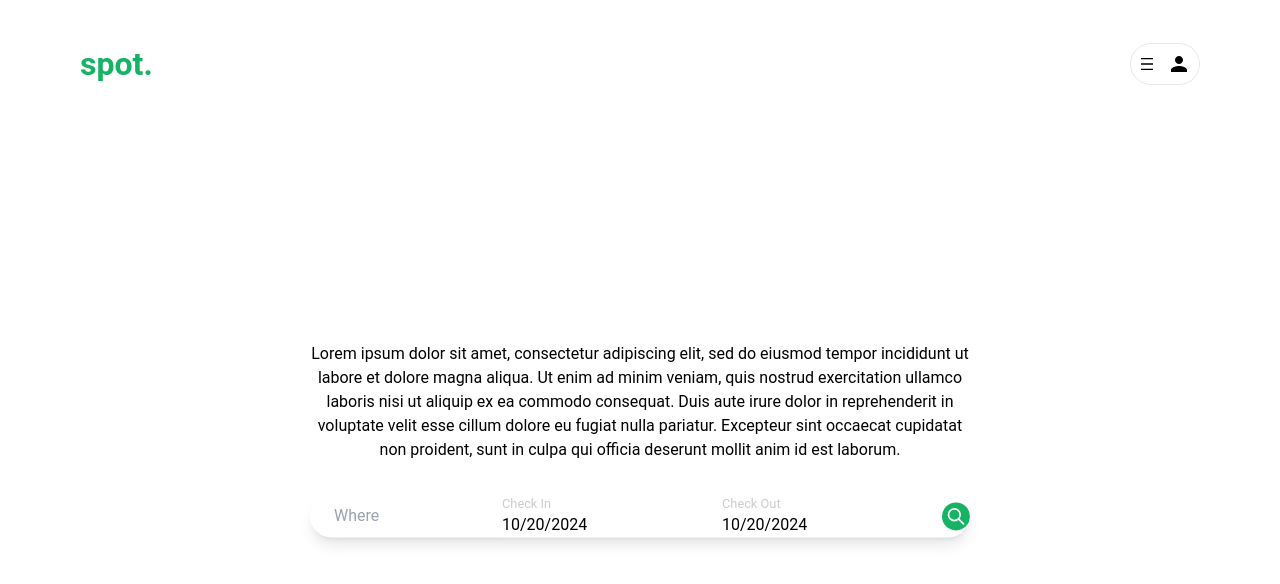
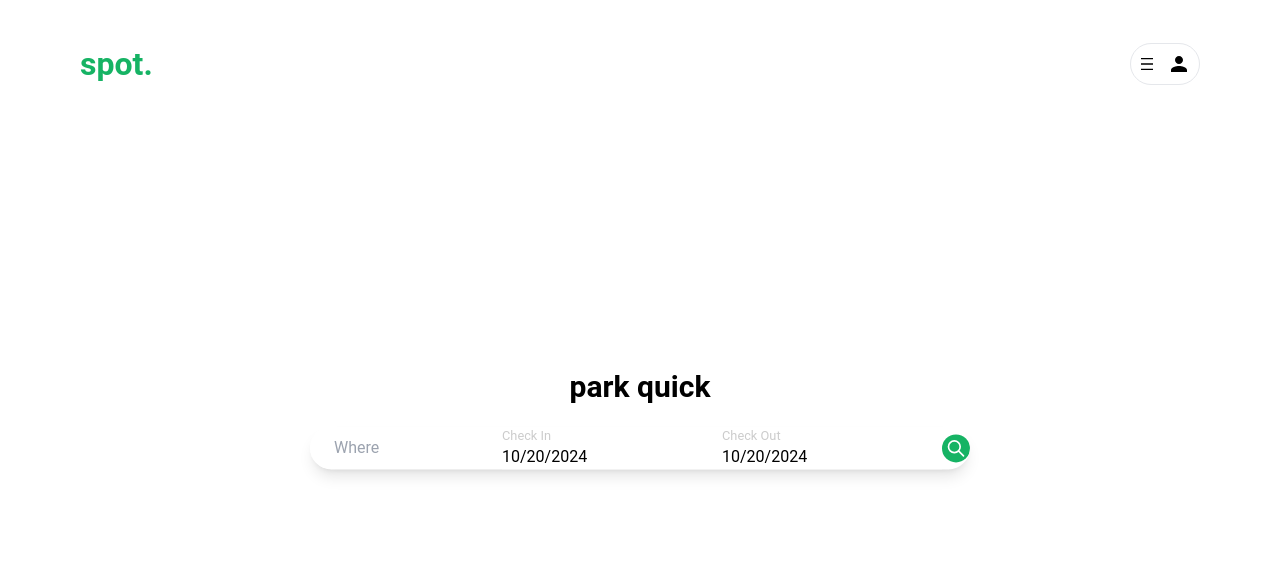
Before and after one commit to jjonahc24/cal-hacks-11.0, a React (Create React App) app in the folder client/my-app/: page / in a window 1280 px wide. Shown: the top 584 px of the page. Built offline with nearby package versions, Linux system fonts and the light colour scheme; no server answers.

Commit message:
landing-page-style

```diff
--- a/client/my-app/src/Pages/landing_page.js
+++ b/client/my-app/src/Pages/landing_page.js
@@ -1,31 +1,56 @@
-// script.js
-import React, { useState } from 'react';
+import React, { useState, useEffect } from 'react';
 import Profile from '../components/landing_page/profile';
 import ProfileDropDown from '../components/landing_page/profile_dropdown';
 import ProfileDropDown_SignedIn from '../components/landing_page/profile_dropdown_signedin';
 import SearchBar from '../components/search_bar';
 
 function LandingPage(props) {
+  const [text, setText] = useState(""); // Current text being typed
+  const [isDeleting, setIsDeleting] = useState(false); // State to track if we are deleting
+  const [currentWordIndex, setCurrentWordIndex] = useState(0); // Index to track the current word
+  const [letterIndex, setLetterIndex] = useState(0); // Index to track the current letter in the word
+
+  const words = ["park easy", "park quick", "park with spot."]; // Words for the typewriter effect
+  const typingSpeed = 150; // Speed of typing
+  const deletingSpeed = 100; // Speed of deleting
+  const delayBetweenWords = 1000; // Delay before typing the next word
+
+  useEffect(() => {
+    let typingTimeout;
+
+    // Typing logic: either type or delete characters
+    if (!isDeleting && letterIndex < words[currentWordIndex].length) {
+      // Type the next letter
+      typingTimeout = setTimeout(() => {
+        setText(prev => prev + words[currentWordIndex][letterIndex]);
+        setLetterIndex(letterIndex + 1);
+      }, typingSpeed);
+    } else if (isDeleting && letterIndex > 0) {
+      // Delete the letter
+      typingTimeout = setTimeout(() => {
+        setText(words[currentWordIndex].substring(0, letterIndex - 1));
+        setLetterIndex(letterIndex - 1);
+      }, deletingSpeed);
+    } else if (letterIndex === words[currentWordIndex].length && !isDeleting) {
+      // Finished typing the word, start deleting after a delay
+      typingTimeout = setTimeout(() => setIsDeleting(true), delayBetweenWords);
+    } else if (letterIndex === 0 && isDeleting) {
+      // Finished deleting the word, move to the next word
+      setIsDeleting(false);
+      setCurrentWordIndex((currentWordIndex + 1) % words.length); // Loop to the next word
+    }
+
+    return () => clearTimeout(typingTimeout); // Cleanup timeout on unmount or update
+  }, [letterIndex, isDeleting, currentWordIndex, words]);
+
   return (
     <div className="App h-screen relative">
-
-        <div className="absolute top-1/2 left-1/2 transform -translate-x-1/2 -translate-y-1/2">
-          <div>
-            <p className="mb-4">
-            Lorem ipsum dolor sit amet, consectetur adipiscing elit,
-            sed do eiusmod tempor incididunt ut labore et dolore magna aliqua.
-            Ut enim ad minim veniam, quis nostrud exercitation ullamco laboris nisi ut
-            aliquip ex ea commodo consequat. Duis aute irure dolor in reprehenderit in
-            voluptate velit esse cillum dolore eu fugiat nulla pariatur. Excepteur sint
-            occaecat cupidatat non proident, sunt in culpa qui officia deserunt mollit
-            anim id est laborum.
-            </p>
-            <SearchBar setSearchedLocation={props.setSearchedLocation} setStartDate={props.setStartDate} setEndDate={props.setEndDate}/>
-          </div>
-        </div>
+      <div className="absolute top-1/2 left-1/2 transform -translate-x-1/2 -translate-y-1/2 text-center">
+        <h1 className="absolute top-1/2 left-1/2 transform -translate-x-1/2 -translate-y-[220%] text-center text-3xl font-bold mb-4">{text}</h1> {/* Typewriter effect text */}
+        <SearchBar setSearchedLocation={props.setSearchedLocation} setStartDate={props.setStartDate} setEndDate={props.setEndDate}/>
+      </div>
     </div>
   );
-};
-
+}
 
 export default LandingPage;
```
